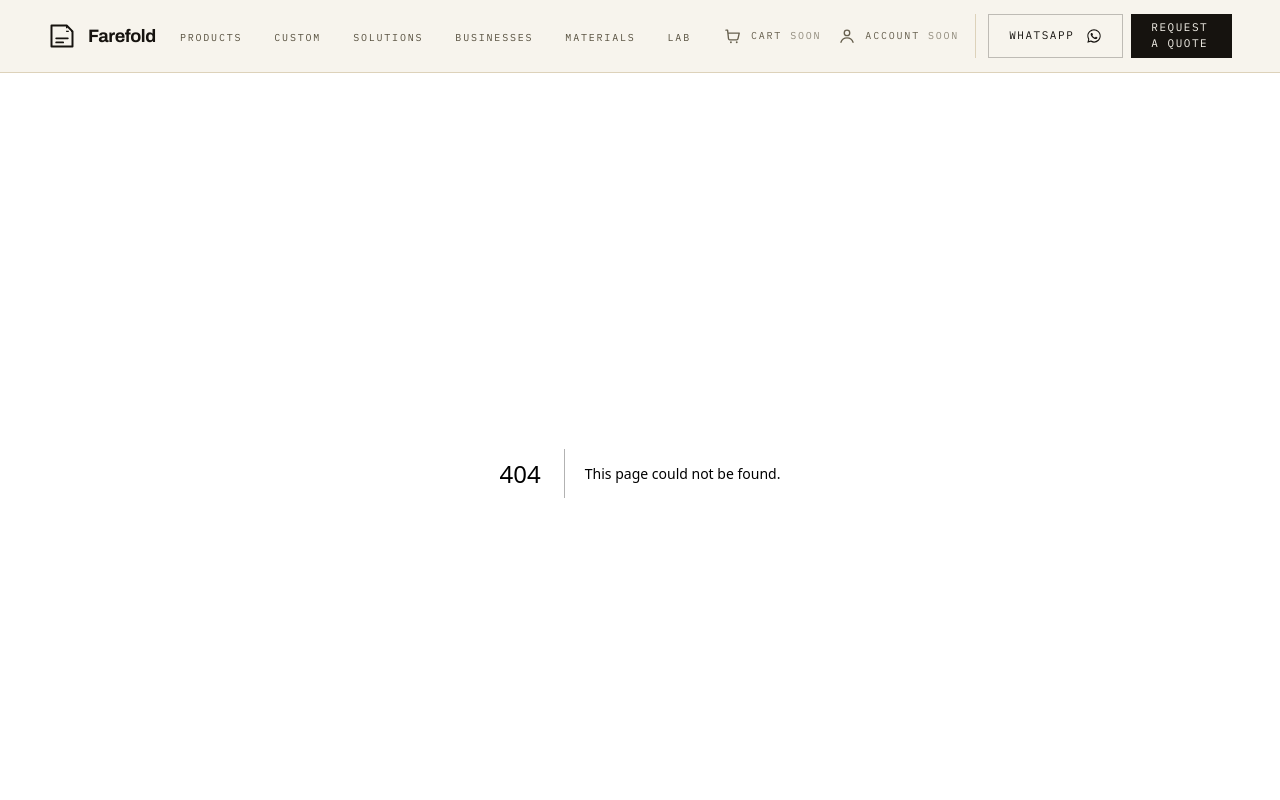
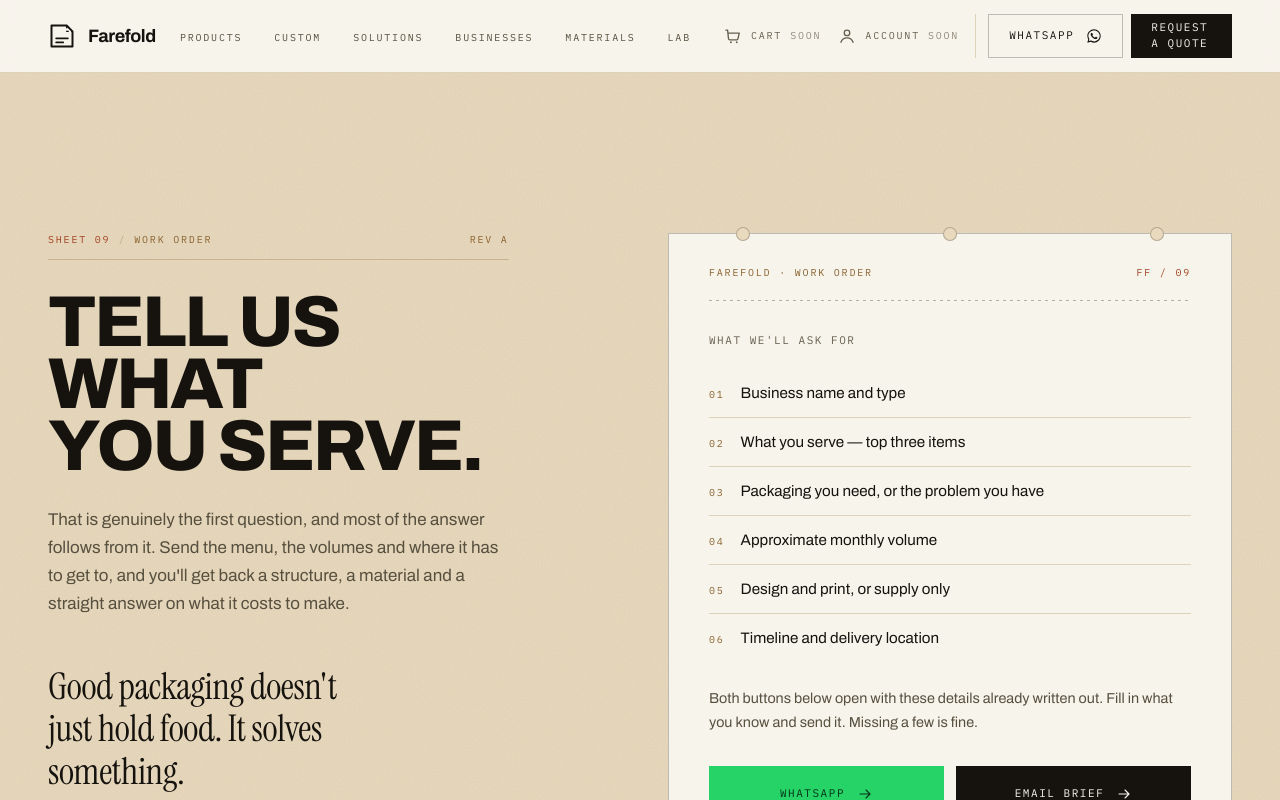
Before and after one commit to dogaranees7-ctrl/farefold, a Next.js app: page /contact in a window 1280 px wide. Before the commit this address had no page. Shown: the top 800 px of the page. Built offline with nearby package versions, Linux system fonts and the light colour scheme.

Commit message:
Add quote request route

```diff
--- /dev/null
+++ b/app/contact/page.tsx
@@ -0,0 +1,24 @@
+import type { Metadata } from "next";
+import { Contact } from "@/components/sections/Contact";
+import { catalogProducts } from "@/lib/data";
+
+export const metadata: Metadata = {
+  title: "Request a Quote",
+  description:
+    "Send Farefold the packaging brief for a product direction, custom structure or recurring supply requirement.",
+  alternates: { canonical: "/contact" },
+};
+
+type Props = {
+  searchParams: Promise<{ product?: string | string[] }>;
+};
+
+export default async function ContactPage({ searchParams }: Props) {
+  const params = await searchParams;
+  const productSlug = Array.isArray(params.product) ? params.product[0] : params.product;
+  const product = productSlug
+    ? catalogProducts.find((item) => item.slug === productSlug) ?? null
+    : null;
+
+  return <Contact product={product} />;
+}
```
